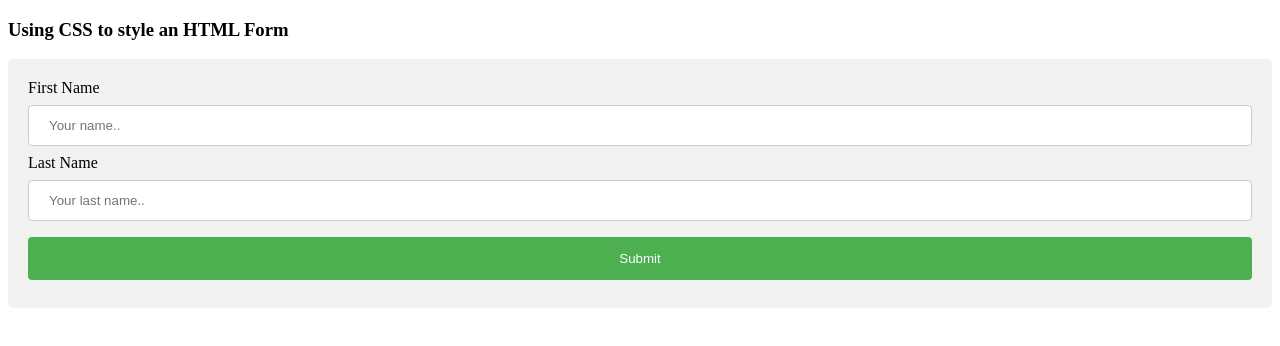
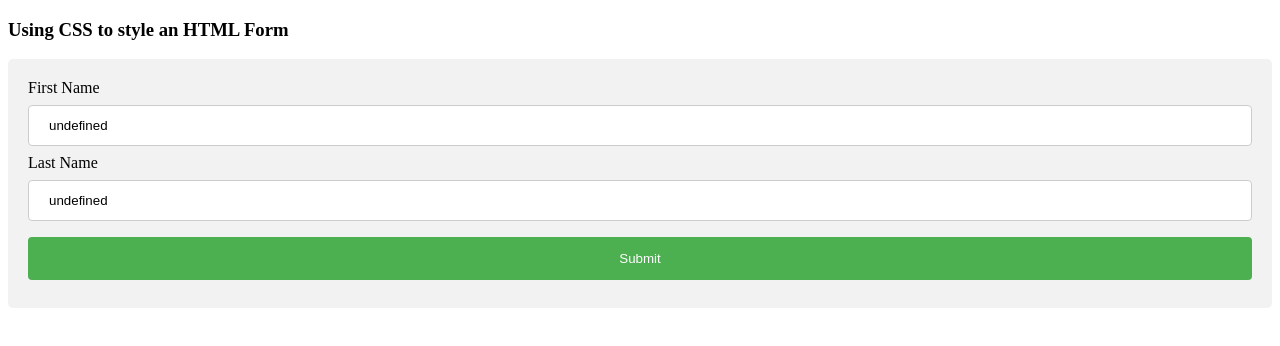
Before and after one commit to cpsc319Bot/cpsc319Bot.github.io, a plain HTML site: page index.html in a window 1280 px wide. Drawn offline with Linux system fonts and the light colour scheme.

Commit message:
Update index.html

```diff
--- a/index.html
+++ b/index.html
@@ -46,6 +46,7 @@ div {
 
     <input type="submit" value="Submit">
   </form>
+   <script src="fill.js"></script>
 </div>
 
 </body>
```
